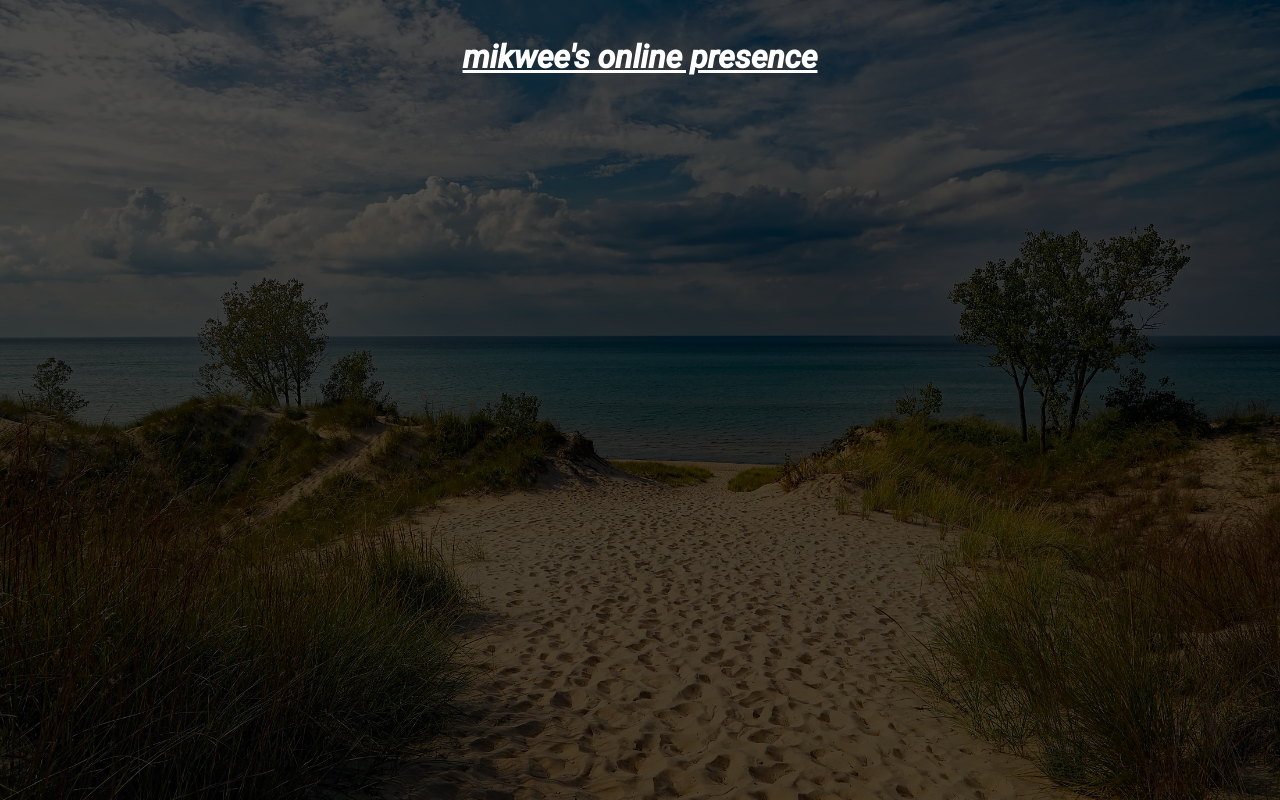
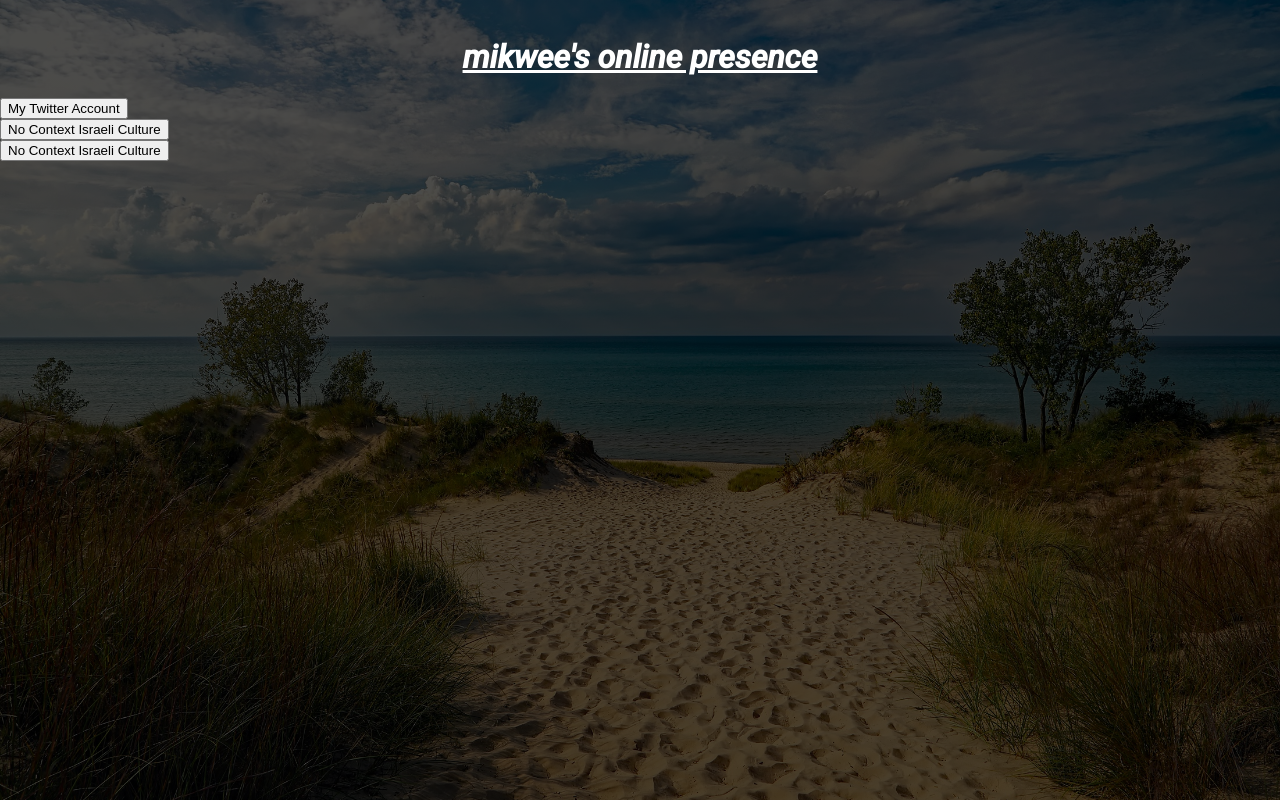
Before and after one commit to mikwee/mikwees-website, a React (Create React App) app: page / in a window 1280 px wide. Built offline with nearby package versions, Linux system fonts and the light colour scheme.

Commit message:
Starting to make the buttons

```diff
--- a/package.json
+++ b/package.json
@@ -9,6 +9,7 @@
     "@testing-library/user-event": "^12.1.10",
     "react": "^17.0.2",
     "react-awesome-button": "^6.5.1",
+    "react-bootstrap-icons": "^1.5.0",
     "react-dom": "^17.0.2",
     "react-scripts": "4.0.3",
     "web-vitals": "^1.0.1"
--- a/src/App.css
+++ b/src/App.css
@@ -18,3 +18,6 @@
   text-decoration: underline;
   color: white;
 }
+.roots {
+  display: block;
+}
--- a/src/App.js
+++ b/src/App.js
@@ -1,15 +1,27 @@
-import logo from './logo.svg';
 import './App.css';
-import {AwesomeButton} from 'react-awesome-button';
-import "react-awesome-button/dist/styles.css";
+import {AwesomeButton, AwesomeButtonSocial} from 'react-awesome-button';
+import AwesomeButtonStyle from "react-awesome-button/dist/styles.css";
 import data from './roots.json'
 
 function App() {
+  var res;
+  const socialTypes = ["facebook", "instagram", "twitter", "github", "youtube", "linkedin", "pinterest", "messenger", "whatsapp"];
+
   return (
     <div className="App">
-      <div id="bg"></div>
       <h1 id="title">{data.title}</h1>
-      {}
+      {data.links.map((rootDetail, index)=>{
+        if(socialTypes.includes(rootDetail.type)) {
+          res = <button className="roots">{rootDetail.text}</button>
+        }
+        else if (rootDetail.type === "basic") {
+          res = <button className="roots">{rootDetail.text}</button>
+        }
+        else {
+          // throw "One of your roots has an unrecognized type. Check out the documentation for the supported types.";
+        }
+        return res;
+      })}
     </div>
   );
 }
```
Also changed, not shown: 1 other file (tests, documents, lock files or other folders).
